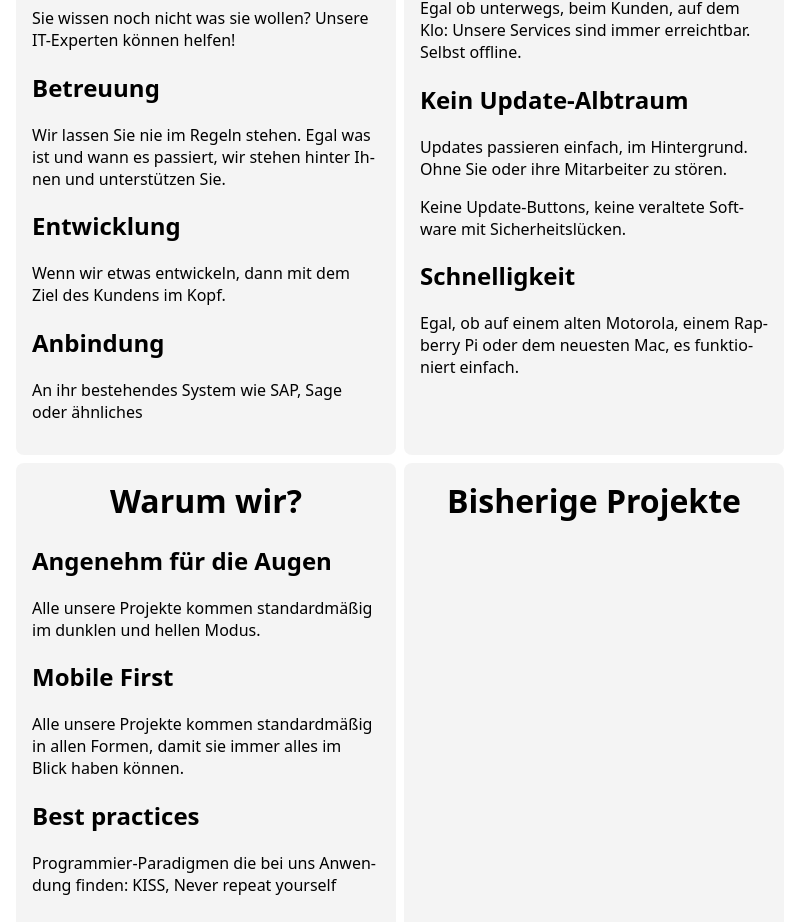
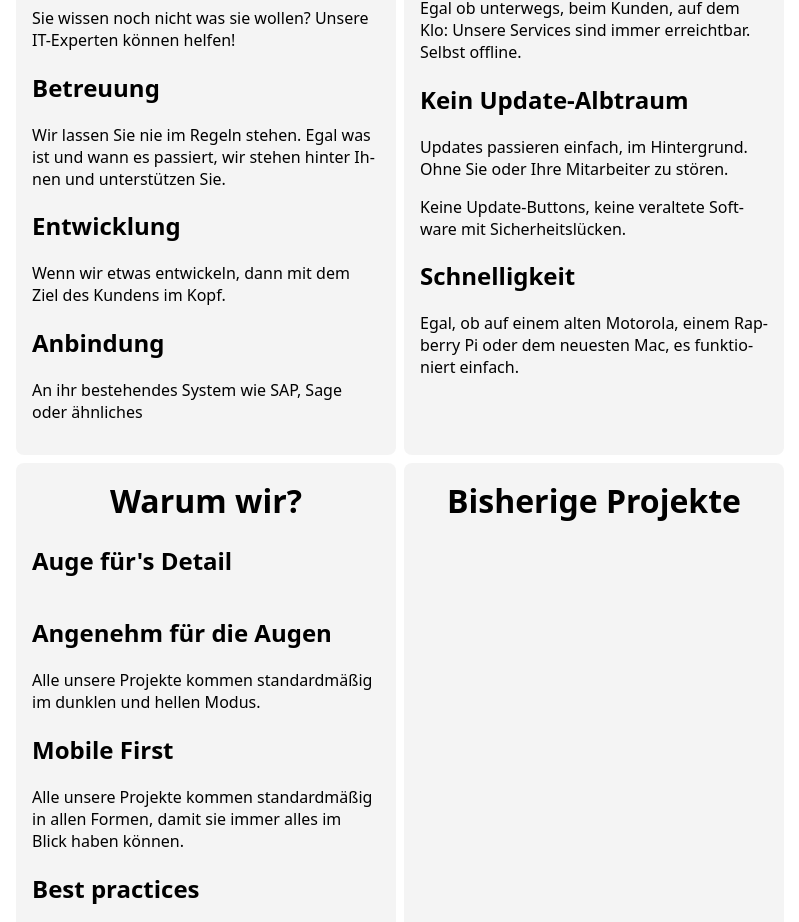
Before and after one commit to felix-schindler/com, a SvelteKit app: page /about in a window 1280 px wide. Shown: the part 1076-1998 px from the top of the page, without its empty margins (240-1039 px from the left). Built offline with nearby package versions, Linux system fonts and the light colour scheme.

Commit message:
`/about`: add details with some more text "why us"

```diff
--- a/src/routes/about/+page.svelte
+++ b/src/routes/about/+page.svelte
@@ -69,7 +69,7 @@
 		</div>
 		<div>
 			<h2>Kein Update-Albtraum</h2>
-			<p>Updates passieren einfach, im Hintergrund. Ohne Sie oder ihre Mitarbeiter zu stören.</p>
+			<p>Updates passieren einfach, im Hintergrund. Ohne Sie oder Ihre Mitarbeiter zu stören.</p>
 			<p>Keine Update-Buttons, keine veraltete Software mit Sicherheitslücken.</p>
 		</div>
 		<div>
@@ -82,6 +82,32 @@
 	</div>
 	<div class="card">
 		<h1>Warum wir?</h1>
+		<div>
+			<details>
+				<summary role="heading">Auge für's Detail</summary>
+				<div class="card">
+					<h3>Durckbar - Printable</h3>
+					<p>
+						Wir achten generell drauf, dass unsere Webseiten ausgedruckt werden können, ohne viel
+						Tinte zu verschwenden.
+					</p>
+				</div>
+				<div class="card">
+					<h3>i18n</h3>
+					<p>
+						Man arbeitet am schnellsten, wenn es passt. Egal, ob Datumformat, Anführungszeichen.
+					</p>
+				</div>
+				<div class="card">
+					<h3>Keine Unnötige Arbeit</h3>
+					<p>
+						Wir nutzen das, was uns bereits gegeben ist. So erfinden wir zum Beispiel den Dunklen
+						Modus nicht neu, sondern nutzen das was uns der Hersteller / Browser gibt und arbeiten
+						damit.
+					</p>
+				</div>
+			</details>
+		</div>
 		<div>
 			<h2>Angenehm für die Augen</h2>
 			<p>Alle unsere Projekte kommen standardmäßig im dunklen und hellen Modus.</p>
@@ -171,6 +197,26 @@
 
 	.grid {
 		grid-template-columns: repeat(auto-fit, minmax(350px, 1fr));
+
+		.card {
+			details {
+				summary[role="heading"] {
+					cursor: pointer;
+
+					display: block;
+					font-size: 1.5em;
+					margin-block-start: 0.83em;
+					margin-block-end: 0.83em;
+					margin-inline-start: 0px;
+					margin-inline-end: 0px;
+					font-weight: bold;
+				}
+
+				.card:not(:last-child) {
+					margin-bottom: 0.5em;
+				}
+			}
+		}
 	}
 
 	@media (min-width: 1024px) {
--- a/src/style/i18n.css
+++ b/src/style/i18n.css
@@ -1,5 +1,5 @@
 :lang(de) {
-	quotes: "„""“";
+	quotes: "„" "“";
 }
 
 :lang(programmer) {
```
